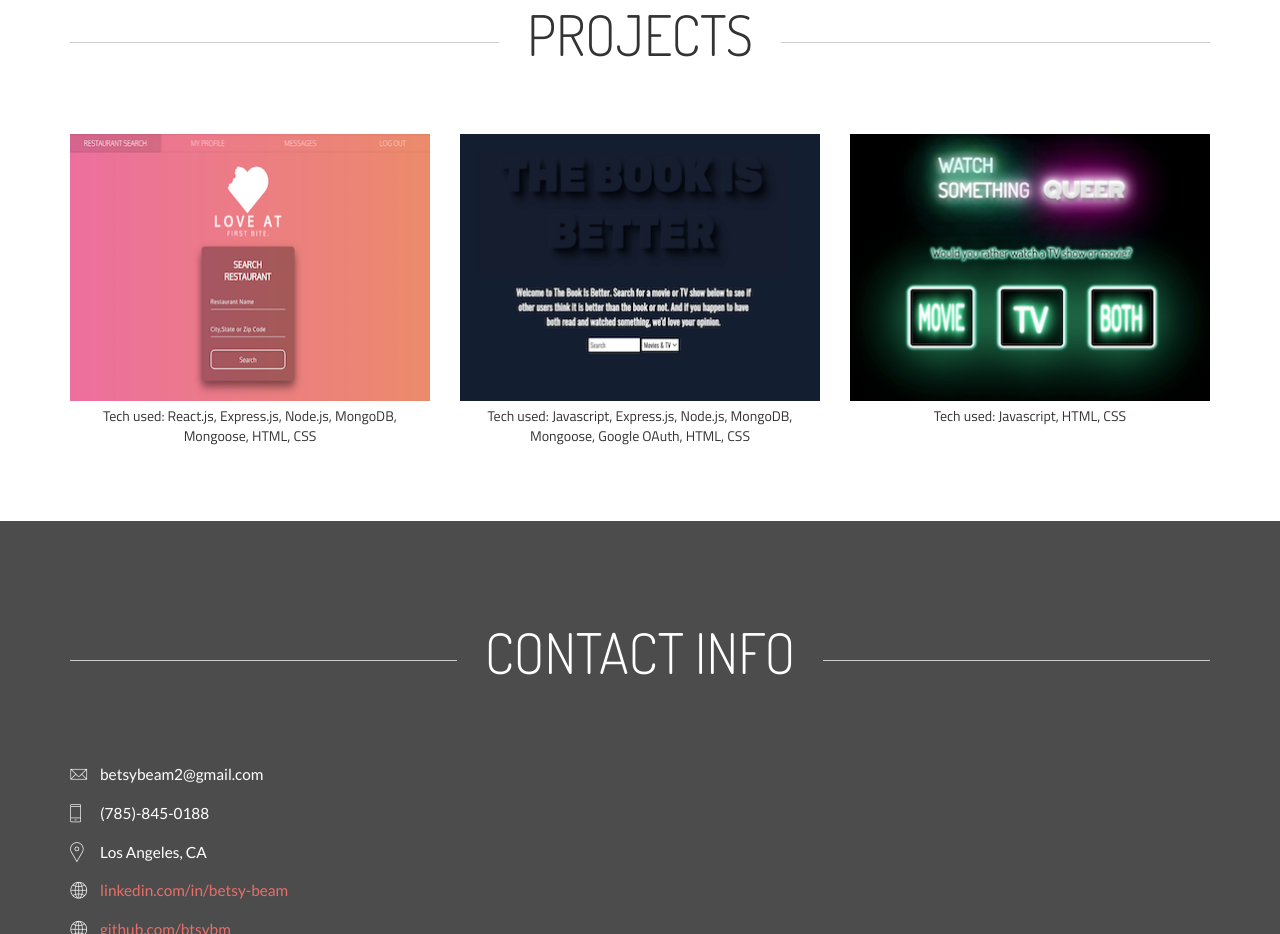
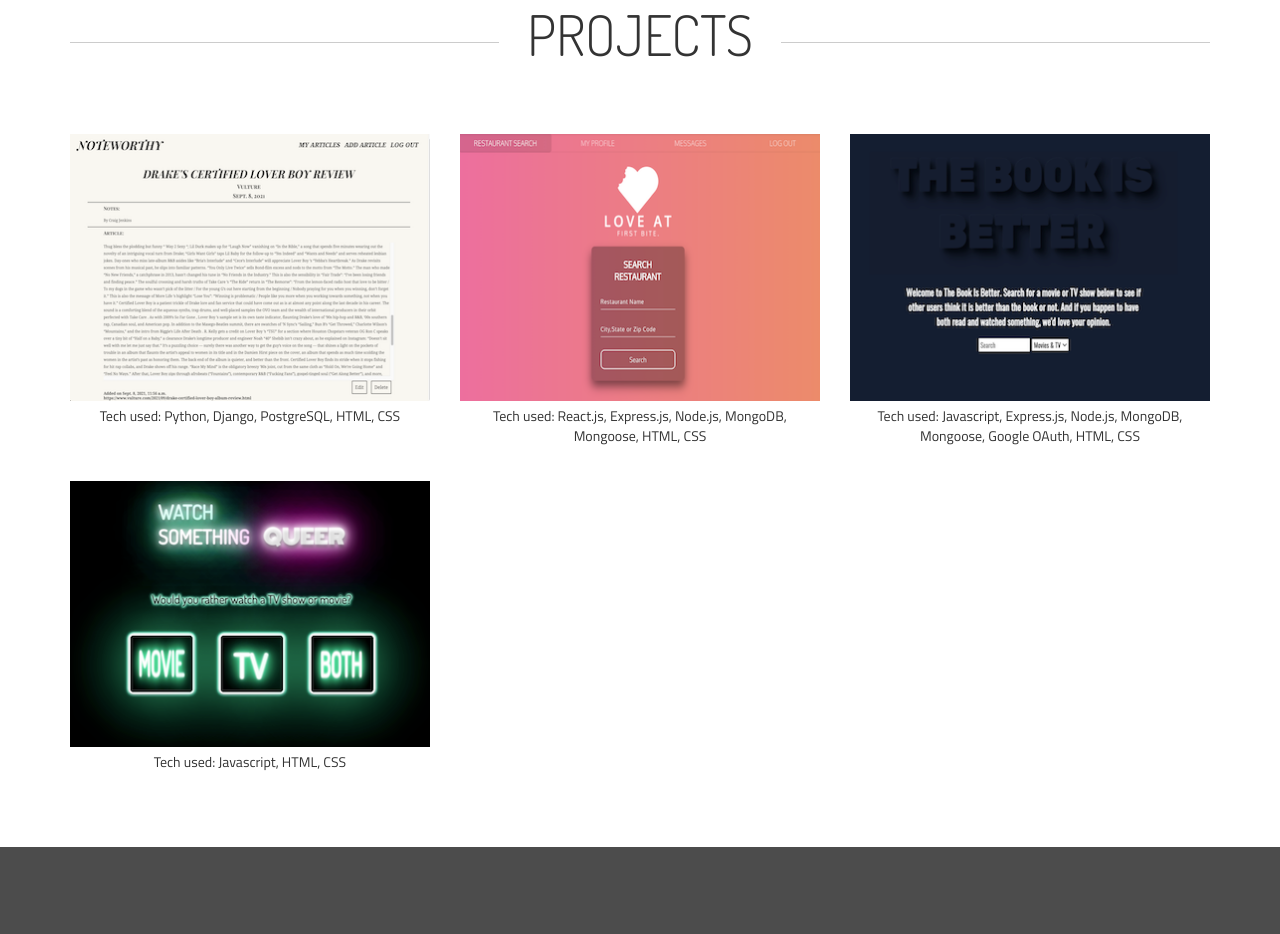
Before and after one commit to btsybm/portfolio-final, a plain HTML site: page index.html in a window 1280 px wide. Shown: the part 2080-3014 px from the top of the page. Drawn offline with Linux system fonts and the light colour scheme; some packages are replaced by stand-ins of ours.

Commit message:
unit 4 project

```diff
--- a/index.html
+++ b/index.html
@@ -164,6 +164,26 @@
             <div class="container">
                 <h2 class="block_title">PROJECTS</h2>
                 <div class="row port cs-style-3">
+
+
+                    <div class="col-md-4 col-sm-6 col-xs-12 item-space">
+                        <a href="https://noteworthy-notes.herokuapp.com/" target="_blank">
+                            <figure>
+                                <img src="assets/images/noteworthy.png" alt="noteworthy">
+                                <figcaption>
+                                    <h3>Noteworthy</h3>
+                                    <span>A web scrapping app to keep track of articles and related notes.</span>
+                                    <!-- <a href="#" class="button" >Take a look</a> -->
+                                </figcaption>
+                            </figure>
+                        </a>
+                        <p class="techused">Tech used: Python, Django, PostgreSQL, HTML, CSS</p>
+                    </div>
+
+
+
+
+
                     <div class="col-md-4 col-sm-6 col-xs-12 item-space">
                         <a href="https://love-at-first-bite.herokuapp.com/" target="_blank">
                             <figure>
```
Also changed, not shown: assets/images/noteworthy.png (added).
